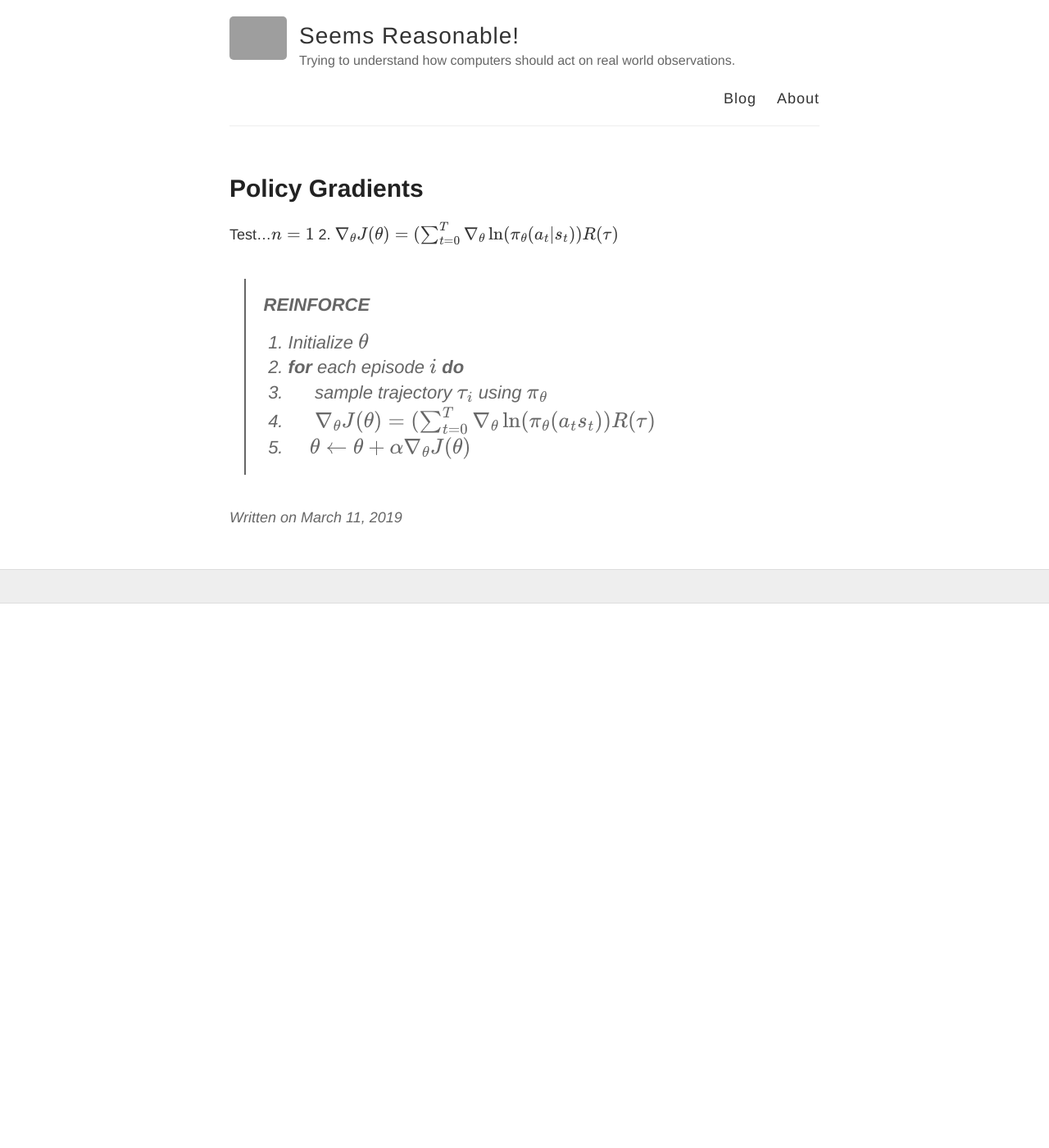
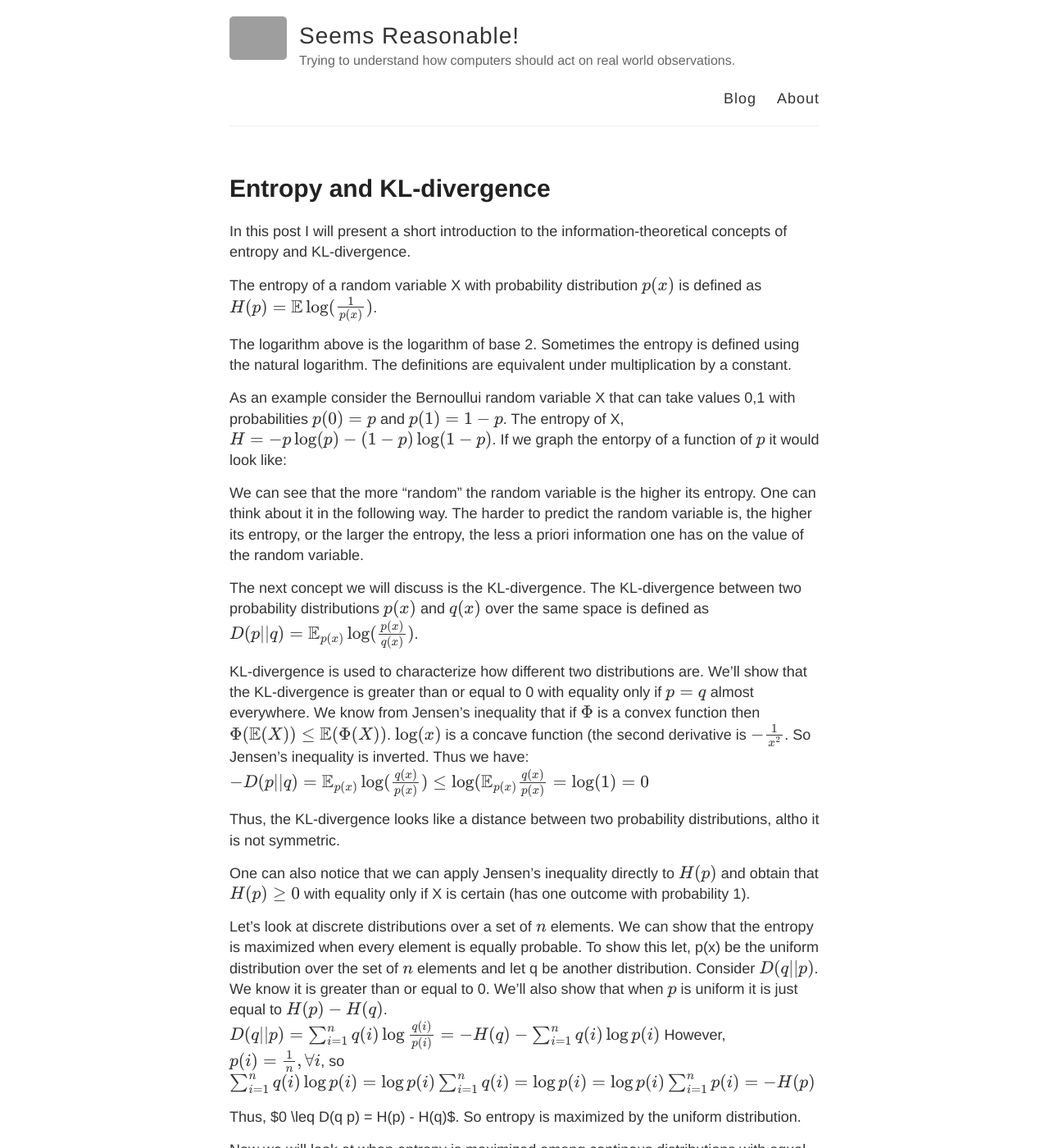
Before and after one commit to alexandrumilu/alexandrumilu.github.io, a Jekyll site: the page built from _posts/2019-03-11-policy-gradients.md, in a window 1280 px wide and 1400 px high. Shown: the whole window at 82% size. Built offline with Jekyll 4.4.1, drawn with Linux system fonts in a browser that asks for light colours; formulas are drawn with MathJax 3; some of the changed text lies outside the part shown; grey boxes are pictures that could not be loaded.

Commit message:
Update 2019-03-11-policy-gradients.md

```diff
--- a/_posts/2019-03-11-policy-gradients.md
+++ b/_posts/2019-03-11-policy-gradients.md
@@ -1,15 +1,52 @@
 ---
 layout: post
-title: Policy Gradients
+title: Entropy and KL-divergence
 mathjax: true
 ---
 
-Test...$$n=1$$
-2.
-$\nabla_{\theta}J(\theta)=(\sum_{t=0}^T\nabla_{\theta}\ln(\pi_\theta(a_t|s_t))R(\tau)$
->**REINFORCE**
-1. Initialize $\theta$
-2. **for** each episode $i$ **do**
-3. $\quad$ sample trajectory ${\tau_i}$ using $\pi_\theta$
-4. $\quad$ $\nabla_{\theta}J(\theta)=(\sum_{t=0}^T\nabla_{\theta}\ln(\pi_\theta(a_ts_t))R(\tau)$
-5. $\quad \theta \leftarrow \theta + \alpha\nabla_{\theta}J(\theta)$
+In this post I will present a short introduction to the information-theoretical concepts of entropy and KL-divergence.
+
+The entropy of a random variable X with probability distribution $p(x)$ is defined as
+$$H(p) = \mathbb{E}\log(\frac{1}{p(x)})$$.
+
+The logarithm above is the logarithm of base 2. Sometimes the entropy is defined using the natural logarithm. The definitions are equivalent under multiplication by a constant.
+
+As an example consider the Bernoullui random variable X that can take values 0,1 with probabilities $p(0) = p$ and $p(1) = 1-p$. The entropy of X, $H = -p\log(p) - (1-p)\log(1-p)$. If we graph the entorpy of a function of $p$ it would look like:
+
+
+We can see that the more "random" the random variable is the higher its entropy. One can think about it in the following way. The harder to predict the random variable is, the higher its entropy, or the larger the entropy, the less a priori information one has on the value of the random variable.
+
+The next concept we will discuss is the KL-divergence. The KL-divergence between two probability distributions $p(x)$ and $q(x)$ over the same space is defined as
+$$D(p||q) = \mathbb{E}_{p(x)}\log(\frac{p(x)}{q(x)})$$.
+
+KL-divergence is used to characterize how different two distributions are. We'll show that the KL-divergence is greater than or equal to 0 with equality only if $p=q$ almost everywhere. We know from Jensen's inequality that if $\Phi$ is a convex function then $\Phi(\mathbb{E}(X)) \leq \mathbb{E}(\Phi(X))$. $\log(x)$ is a concave function (the second derivative is $-\frac{1}{x^2}$. So Jensen's inequality is inverted. Thus we have:
+$$-D(p||q) = \mathbb{E}_{p(x)}\log(\frac{q(x)}{p(x)}) \leq \log(\mathbb{E}_{p(x)}\frac{q(x)}{p(x)} = \log(1) = 0$$
+
+Thus, the KL-divergence looks like a distance between two probability distributions, altho it is not symmetric.
+
+One can also notice that we can apply Jensen's inequality directly to $H(p)$ and obtain that $H(p)\geq 0$ with equality only if X is certain (has one outcome with probability 1).
+
+Let's look at discrete distributions over a set of $n$ elements. We can show that the entropy is maximized when every element is equally probable. To show this let, p(x) be the uniform distribution over the set of $n$ elements and let q be another distribution. Consider $D(q||p)$. We know it is greater than or equal to 0. We'll also show that when $p$ is uniform it is just equal to $H(p) - H(q)$.
+$$D(q||p) = \sum_{i=1}^n q(i)\log\frac{q(i)}{p(i)} = -H(q) - \sum_{i=1}^n q(i)\log p(i)$$
+However, $p(i) = \frac{1}{n} ,\forall i$, so
+$$\sum_{i=1}^n q(i)\log p(i) = \log p(i) \sum_{i=1}^n q(i) = \log p(i) = \log p(i) \sum_{i=1}^n p(i) = -H(p) $$
+
+Thus, $0 \leq D(q||p) = H(p) - H(q)$. So entropy is maximized by the uniform distribution.
+
+Now we will look at when entropy is maximized among continous distributions with equal variance. The distribution with the highest entropy will again be an usual suspect - the normal distribution. The argument will be analogous with the one above. Let $p$ be the Gaussian with variance $\sigma$ and let $q$ be another distribution with the same variance. We can assume $q$ has the same mean $\mu$ as $p$ since entropy stays constant under translations.
+
+$$D(q||p) = \mathbb{E}_{q(x)}\log(\frac{q(x)}{p(x)}) = -H(q) - \mathbb{E}_{q(x)}\log p(x) $$
+
+The second term on the RHS is equal to:
+$$\mathbb{E}_{q(x)}\log p(x) = \int_{-\inf}^{\inf} q(x) \log (\frac{1}{\sqrt(2\pi\sigma^2)} e^(-\frac{(x-\mu)^2}{2\sigma^2})dx$$
+$$\mathbb{E}_{q(x)}\log p(x) = \int_{-\inf}^{\inf} q(x) \log (\frac{1}{\sqrt(2\pi\sigma^2)}) dx - \log(e) \int_{-\inf}^{\inf}q(x) \frac{(x-\mu)^2}{2\sigma^2})dx$$
+
+One can see that the second term on the RHS is
+$$\frac{1}{2\sigma^2} \mathbb{E}_{q(x)}(X-\mu)^2 = \frac{1}{2\sigma^2}Var(q(x)) = \frac{1}{2\sigma^2}Var(p(x))$$.
+The first term on the RHS is
+$$\log (\frac{1}{\sqrt(2\pi\sigma^2)}) \int_{-\inf}^{\inf} q(x) dx = \log (\frac{1}{\sqrt(2\pi\sigma^2)}) = \log (\frac{1}{\sqrt(2\pi\sigma^2)}) \int_{-\inf}^{\inf} p(x) dx $$
+
+Thus,
+$$\mathbb{E}_{q(x)}\log p(x) = \mathbb{E}_{p(x)}\log p(x) = -H(p)$$
+
+Again we have $0 \leq D(q||p) = H(p) - H(q)$. So entropy is maximized by the Gaussian distribution.
```
